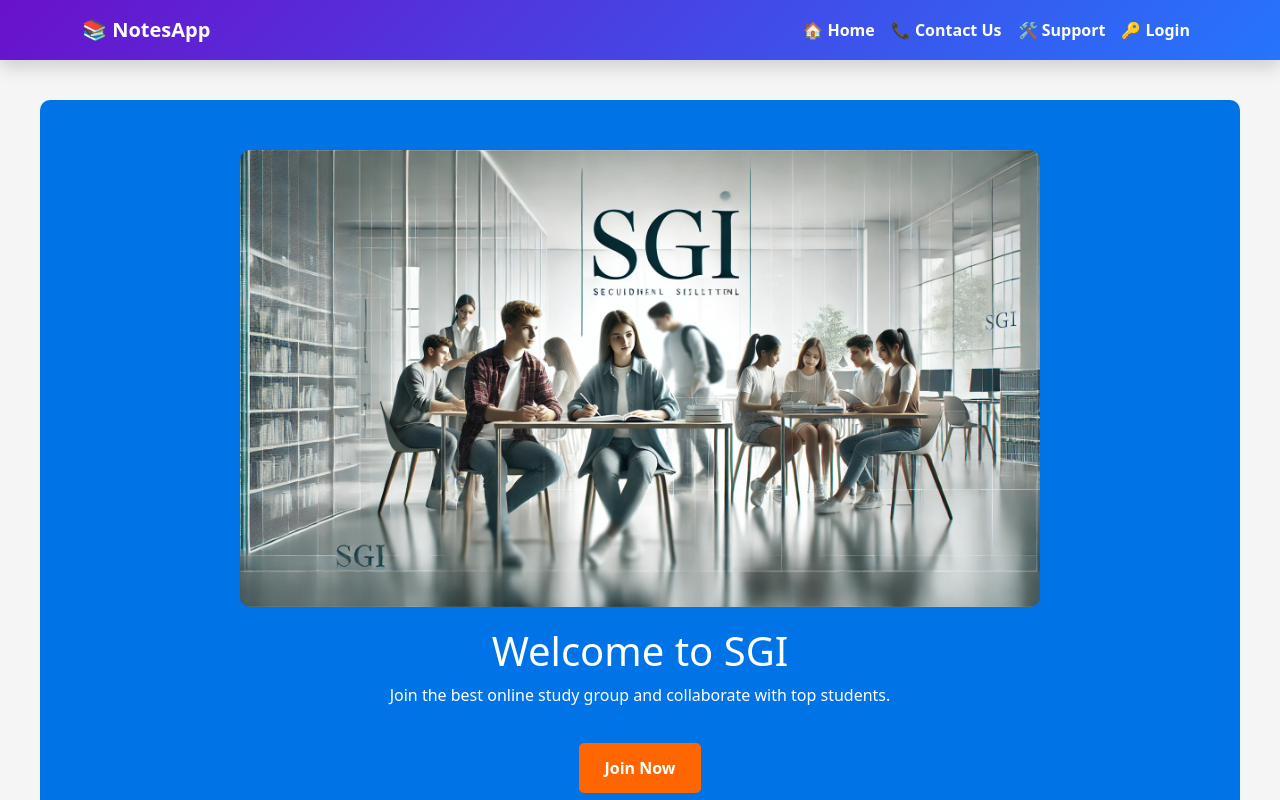
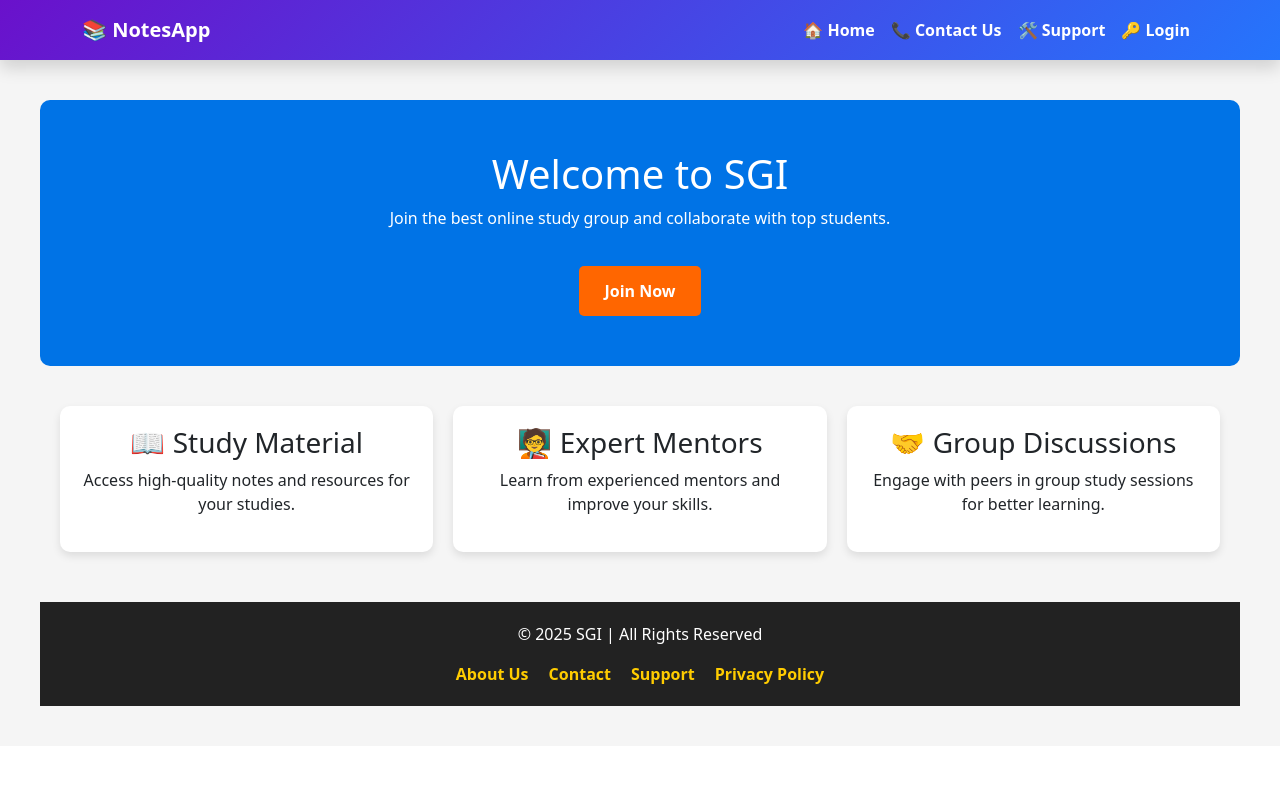
Before and after one commit to manishkotputli/NotesApp, a React (Create React App) app in the folder frontend/: page / in a window 1280 px wide. Shown: the top 800 px of the page. Built offline with nearby package versions, Linux system fonts and the light colour scheme.

Commit message:
LandingPage.js

```diff
--- a/frontend/src/pages/LandingPage.js
+++ b/frontend/src/pages/LandingPage.js
@@ -9,11 +9,7 @@ const LandingPage = () => {
 		<div className="landing-container">
 			{/* Hero Section */}
 			<div className="hero">
-				<img
-					src="/landingPage.webp"
-					alt="SGI"
-					className="hero-image"
-				/>
+
 				<h1>Welcome to SGI</h1>
 				<p>
 					Join the best online study group and collaborate with top students.
```
